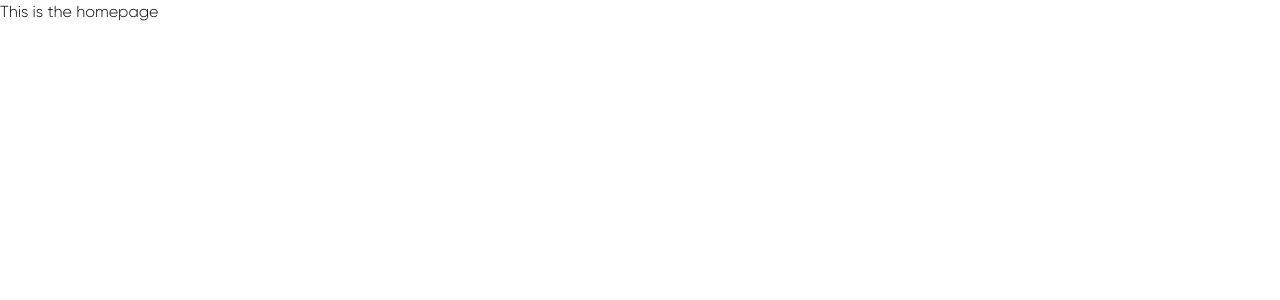
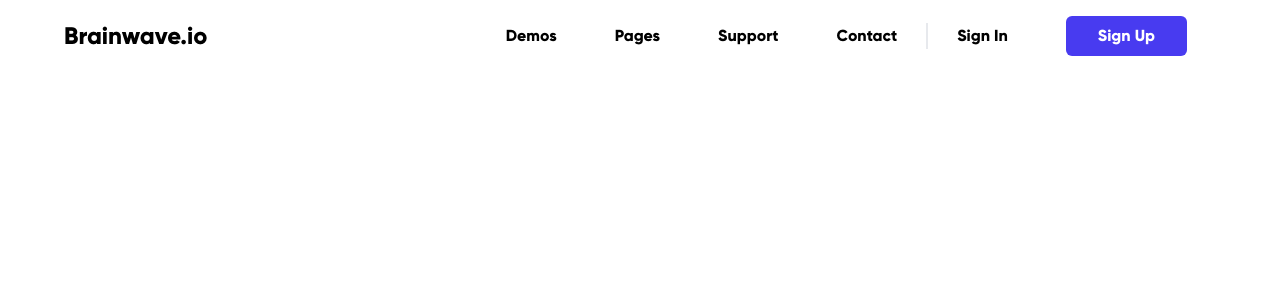
Before and after one commit to louisohara/umbrl-practical, a Next.js app: page / in a window 1280 px wide. Shown: the top 300 px of the page. Built offline with nearby package versions, Linux system fonts and the light colour scheme.

Commit message:
Install clsx and complete header section layout and styling

```diff
--- a/app/page.js
+++ b/app/page.js
@@ -1,3 +1,9 @@
+import Header from "./ui/header";
+
 export default function Home() {
-  return <main>This is the homepage</main>;
+  return (
+    <div className="w-[90%] 2xl:w-[70%] m-auto">
+      <Header />
+    </div>
+  );
 }
--- a/app/ui/header.js
+++ b/app/ui/header.js
@@ -0,0 +1,41 @@
+import clsx from "clsx";
+
+export default function Header() {
+  const links = [
+    { id: 1, link: "Demos" },
+    { id: 2, link: "Pages" },
+    { id: 3, link: "Support" },
+    { id: 4, link: "Contact" },
+    { id: 5, link: "Sign In" },
+    { id: 6, link: "Sign Up" },
+  ];
+  return (
+    <header className="my-4 flex flex-row justify-between items-center w-full">
+      <p className="font-bold text-2xl cursor-pointer">Brainwave.io</p>
+
+      <nav>
+        <ul className="flex items-center">
+          {links.map((link, i) => {
+            return (
+              <>
+                <li
+                  className={clsx("font-bold mx-[29px] cursor-pointer", {
+                    "bg-blue text-white py-2 px-8 mx-0 rounded-md": i === 5,
+                  })}
+                  key={link.id}
+                >
+                  {link.link}
+                </li>
+                {i === 3 ? (
+                  <div className="w-[1px] h-[26px] border-[1px] border-grey"></div>
+                ) : (
+                  ""
+                )}
+              </>
+            );
+          })}
+        </ul>
+      </nav>
+    </header>
+  );
+}
```
Also changed, not shown: package.json (+6 -5 lines), 1 other file (tests, documents, lock files or other folders).
